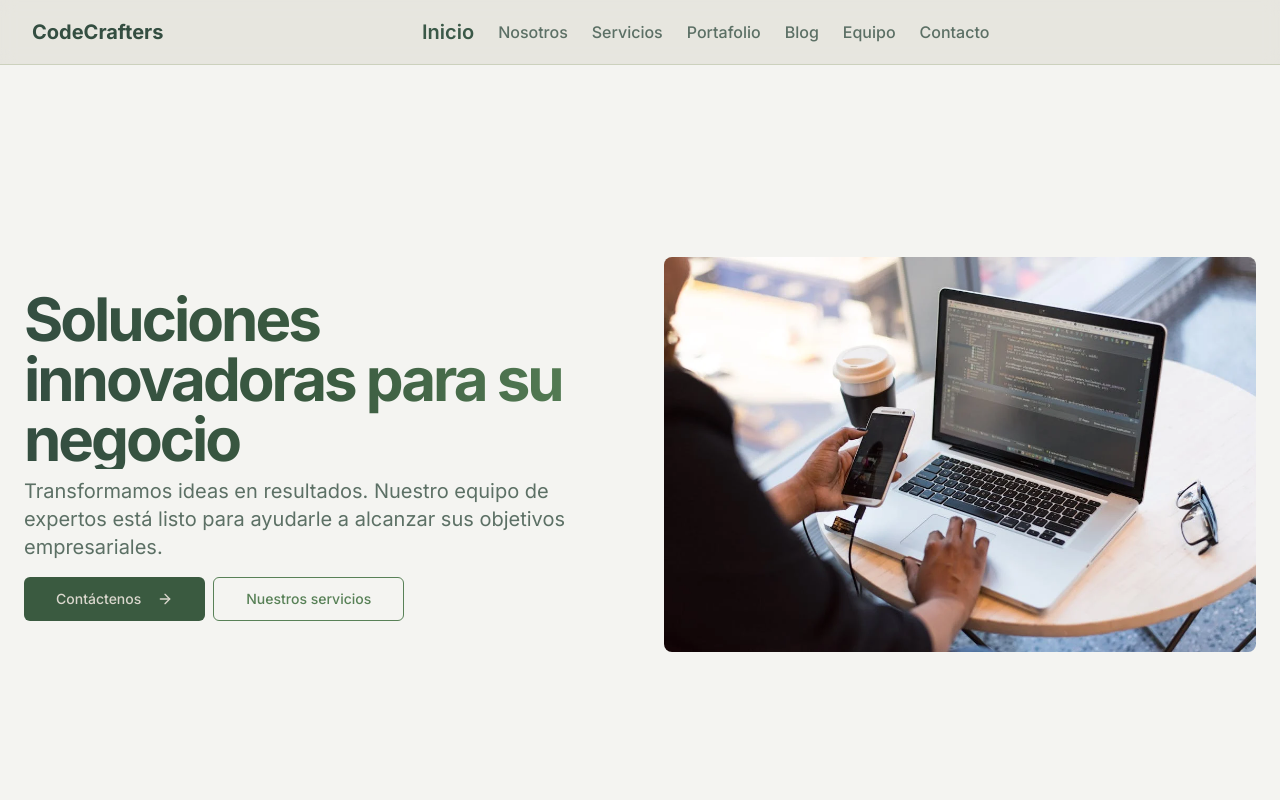
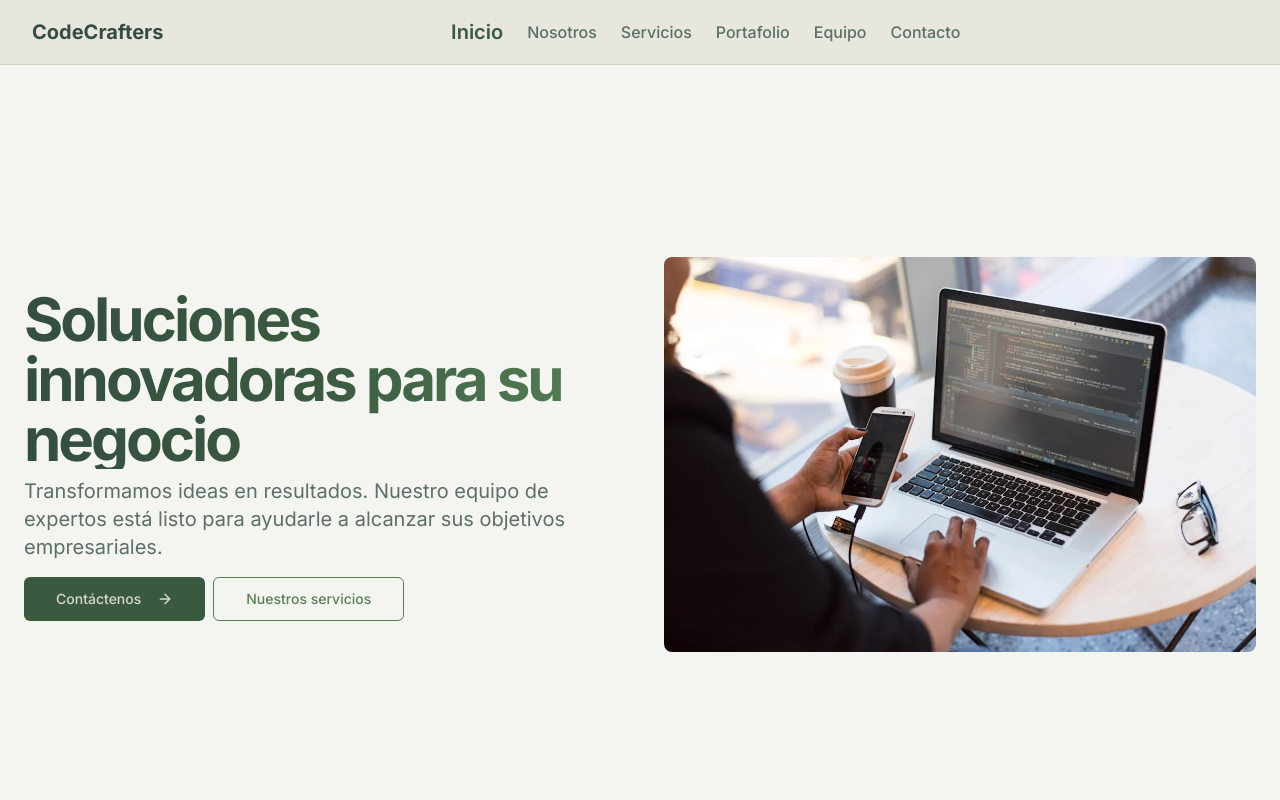
Before and after one commit to vKail/codecrafters-corporate-website, a Next.js app: page / in a window 1280 px wide. Shown: the top 800 px of the page. Built offline with nearby package versions, Linux system fonts and the light colour scheme.

Commit message:
Remove blog from routes

```diff
--- a/data/routes.ts
+++ b/data/routes.ts
@@ -16,10 +16,6 @@ export const routes = [
     href: '/portfolio'
   },
   {
-    label: 'Blog',
-    href: '/blog'
-  },
-  {
     label: 'Equipo',
     href: '/team'
   },
```
